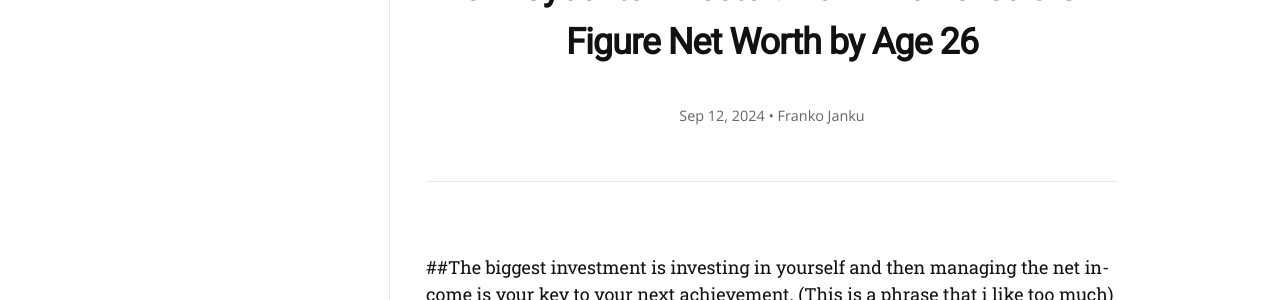
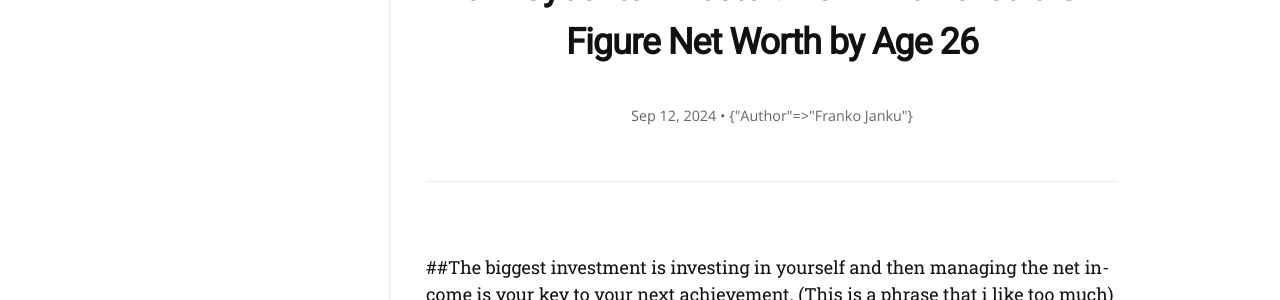
Before and after one commit to Archx0Mas/Archx0Mas.github.io, a Jekyll site: the page built from _posts/2024-09-12-investing.md, in a window 1280 px wide. Shown: the part 171-471 px from the top of the page. Built offline with Jekyll 4.4.1, drawn with Linux system fonts in a browser that asks for light colours; nearby versions of some CDN libraries; some web fonts are replaced; some of the changed lines change nothing that is shown.

Commit message:
Update 2024-09-12-investing.md

```diff
--- a/_posts/2024-09-12-investing.md
+++ b/_posts/2024-09-12-investing.md
@@ -5,7 +5,7 @@
 categories: investing
 tags: [investing]
 author:
-  - Franko Janku
+  - Author: Franko Janku
 ---
 
 ##The biggest investment is investing in yourself and then managing the net income is your key to your next achievement. (This is a phrase that i like too much)
```
